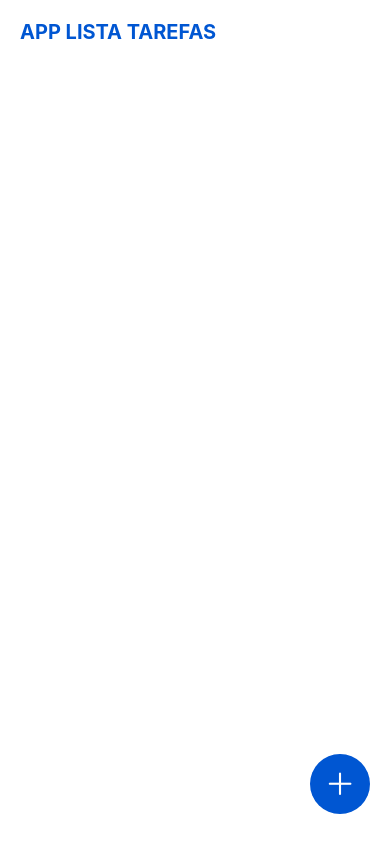
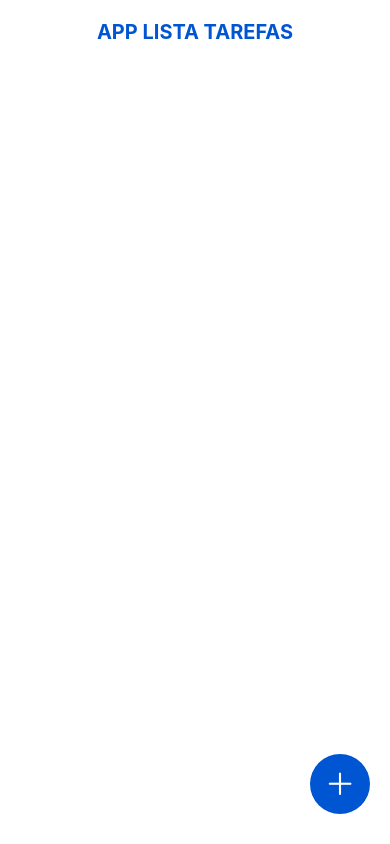
Before and after one commit to victorcsar/appListaTarefas, a React Native app: screen /ListaTarefas in a window 390 px wide. Built offline with nearby package versions, Linux system fonts and the light colour scheme.

Commit message:
att styles

```diff
--- a/pages/TarefaDatalhes/DetalhesTarefaScreen.styles.ts
+++ b/pages/TarefaDatalhes/DetalhesTarefaScreen.styles.ts
@@ -5,12 +5,18 @@ const styles = StyleSheet.create({
     flex: 1,
     backgroundColor: '#FFFFFF',
   },
-  safeArea: {
+  containerDetalhes:{
+    flex: 1,
+    padding: 20,
+    gap: 10,
+  },
+  containerData:{
+    alignItems: 'center',
     flex: 1,
   },
   header: {
     flexDirection: 'row',
-    justifyContent: 'space-between',
+    justifyContent: 'center',
     alignItems: 'center',
     padding: 20,
     backgroundColor: '#fff',
@@ -99,7 +105,13 @@ const styles = StyleSheet.create({
     flexDirection: 'row',
     justifyContent: 'space-between',
     marginTop: 1,
-    marginBottom: 5,
+    marginBottom: 15,
+    alignItems: 'center',
+  },
+  buttonContainer2:{
+    flexDirection: 'row',
+    alignItems: 'center',
+    gap:25
   },
   headerTitle: {
     fontSize: 20,
--- a/pages/TarefaDatalhes/DetalhesTarefaScreen.tsx
+++ b/pages/TarefaDatalhes/DetalhesTarefaScreen.tsx
@@ -42,18 +42,29 @@ export default function TarefaDetalhesScreen({ route }: TarefaDetalhesProps) {
         </View>
       </SafeAreaView>
 
+      <View style={styles.containerDetalhes}>
         <View style={styles.buttonContainer}>
+          <TouchableOpacity onPress={navigation.goBack}>
+            <AntDesign name="arrowleft" size={25} color="#0056D2" />
+          </TouchableOpacity>
+
+          <View style={styles.buttonContainer2}>
             <TouchableOpacity onPress={() => setModalVisible(true)}>
               <AntDesign name="edit" size={25} color="#0056D2" />
             </TouchableOpacity>
             <TouchableOpacity onPress={handleRemoveTarefa}>
               <AntDesign name="delete" size={25} color="#0056D2" />
             </TouchableOpacity>
+
           </View>
 
+        </View>
         <Text style={styles.title}>{tarefa.titulo}</Text>
         <Text style={styles.description}>{tarefa.descricao}</Text>
+        <View style={styles.containerData}>
           <Text style={styles.date}>Criado em: {tarefa.data}</Text>
+        </View>
+      </View>
 
       {/* Modal para editar tarefa */}
       <Formik
--- a/pages/TarefasScreen/TarefaScreen.styles.ts
+++ b/pages/TarefasScreen/TarefaScreen.styles.ts
@@ -7,7 +7,7 @@ const styles = StyleSheet.create({
     },
     header: {
       flexDirection: 'row',
-      justifyContent: 'space-between',
+      justifyContent: 'center',
       alignItems: 'center',
       padding: 20,
       backgroundColor: '#fff',
```
Lines whose indentation alone changed are shown as unchanged.
